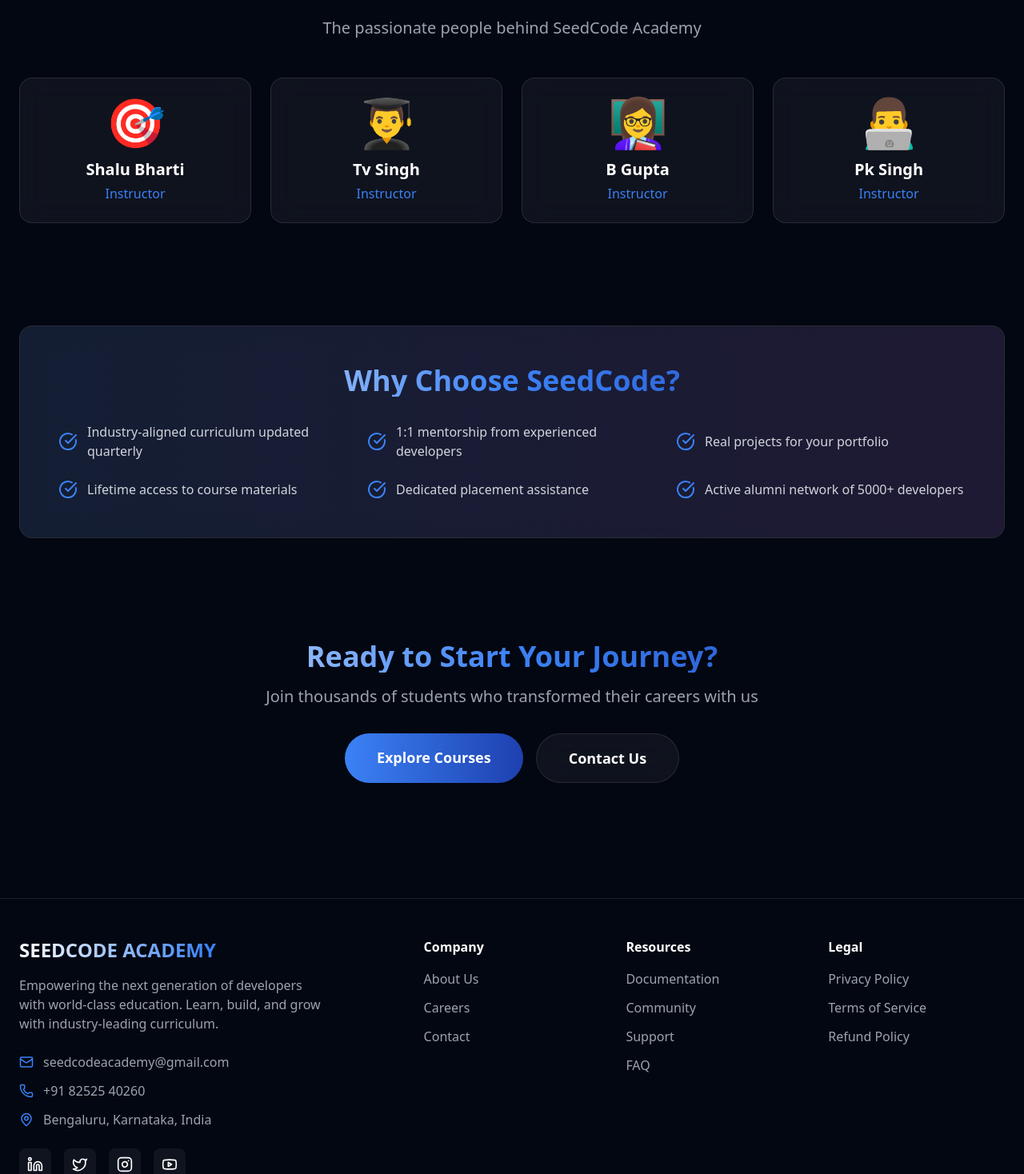
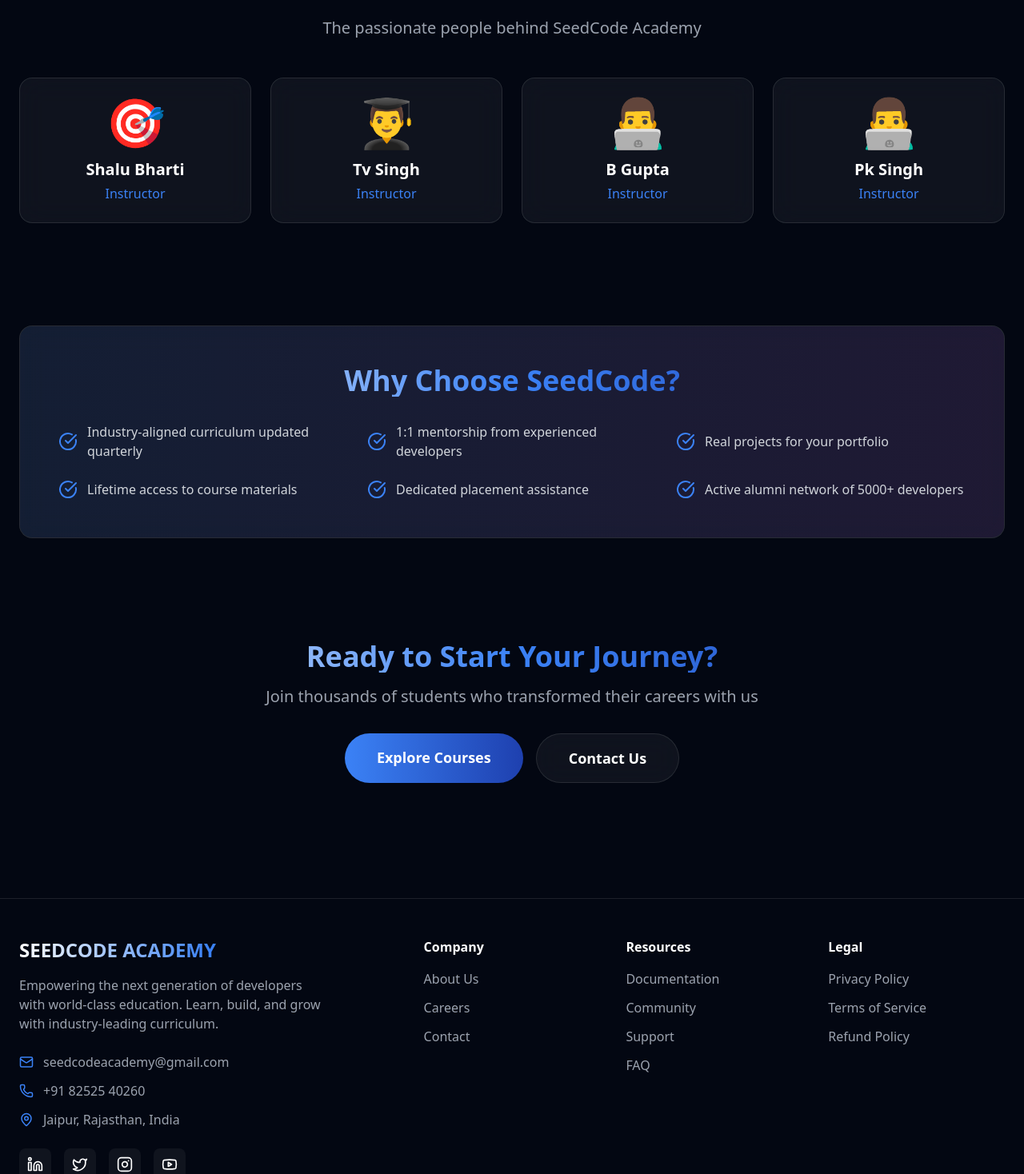
Before and after one commit to Prakashku5566/seedCodeAcademy, a React (Vite) app: page /about in a window 1280 px wide. Shown: the part 2023-3491 px from the top of the page at 80% size. Built offline with nearby package versions, Linux system fonts and the light colour scheme.

Commit message:
added new build

```diff
--- a/src/components/Footer.jsx
+++ b/src/components/Footer.jsx
@@ -39,7 +39,7 @@ export default function Footer() {
               </div>
               <div className='flex items-center gap-3'>
                 <MapPin size={18} className='text-primary' />
-                <span>Bengaluru, Karnataka, India</span>
+                <span>Jaipur, Rajasthan, India</span>
               </div>
             </div>
             {/* Social Links */}
--- a/src/components/Stats.jsx
+++ b/src/components/Stats.jsx
@@ -2,10 +2,10 @@ import { Users, BookOpen, Award, TrendingUp } from "lucide-react";
 
 export default function Stats() {
   const stats = [
-    { icon: Users, number: "50K+", label: "Students Enrolled" },
-    { icon: BookOpen, number: "100+", label: "Expert Instructors" },
-    { icon: Award, number: "500K+", label: "Community Members" },
-    { icon: TrendingUp, number: "98%", label: "Success Rate" },
+    { icon: Users, number: "10K+", label: "Students Enrolled" },
+    { icon: BookOpen, number: "50+", label: "Expert Instructors" },
+    { icon: Award, number: "16K+", label: "Community Members" },
+    { icon: TrendingUp, number: "99%", label: "Success Rate" },
   ];
 
   return (
--- a/src/pages/AboutPage.jsx
+++ b/src/pages/AboutPage.jsx
@@ -46,7 +46,7 @@ export default function AboutPage() {
     const team = [
         { name: "Shalu Bharti", role: "Instructor", emoji: "🎯" },
         { name: "Tv Singh", role: "Instructor", emoji: "👨‍🎓" },
-        { name: "B Gupta", role: "Instructor", emoji: "👩‍🏫" },
+        { name: "B Gupta", role: "Instructor", emoji: "👨‍💻" },
         { name: "Pk Singh", role: "Instructor", emoji: "👨‍💻" },
     ];
 
--- a/src/pages/ContactPage.jsx
+++ b/src/pages/ContactPage.jsx
@@ -77,7 +77,7 @@ export default function ContactPage() {
         {
             icon: <MapPin className="text-primary" size={24} />,
             title: "Visit Us",
-            value: "Bengaluru, Karnataka, India",
+            value: "Jaipur, Rajasthan, India",
             link: "#"
         },
         {
```
